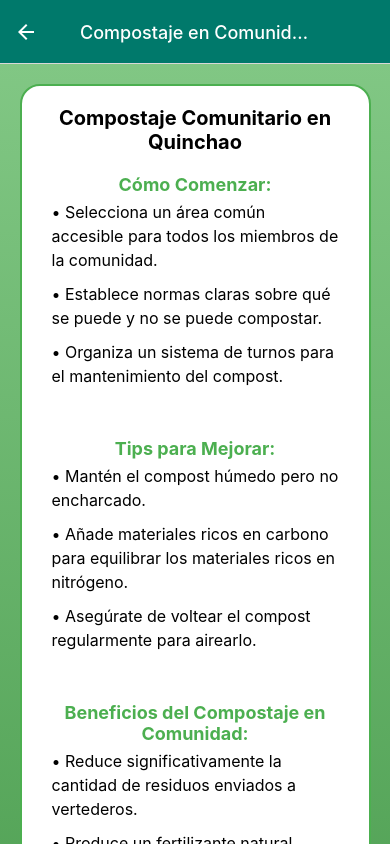
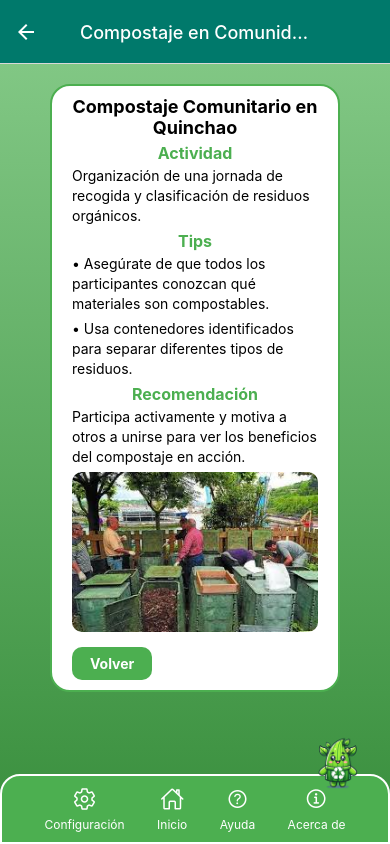
Before and after one commit to MeBustamante/Proyecto-Quinchao-Recicla, a React Native app: screen /CompostajeComunidad in a window 390 px wide. Built offline with nearby package versions, Linux system fonts and the light colour scheme.

Commit message:
modifique compostajeencomunidad

```diff
--- a/Button_Reciclaje/CompostajeComunidad.js
+++ b/Button_Reciclaje/CompostajeComunidad.js
@@ -5,131 +5,98 @@ import MenuInferior from '../Menu_Inferior/MenuInferior';
 
 const CompostajeComunidad = ({ navigation }) => {
     return (
+        <View style={styles.fullScreen}>
+            <LinearGradient colors={['#81C784', '#388E3C']} style={styles.gradientBackground}>
                 <ScrollView style={styles.scrollContainer}>
-            <View style={styles.container}>
-                <LinearGradient colors={['#81C784', '#388E3C']} style={styles.gradientBackground}>
                     <View style={styles.contentContainer}>
-                        <Text style={styles.infoTitle}>Compostaje Comunitario en Quinchao</Text>
-                        <View style={styles.textBlock}>
-                            <Text style={styles.sectionTitle}>Cómo Comenzar:</Text>
+                        <Text style={styles.infoTitleBlack}>Compostaje Comunitario en Quinchao</Text>
+                        <Text style={styles.sectionTitle}>Actividad</Text>
                         <Text style={styles.infoText}>
-                                • Selecciona un área común accesible para todos los miembros de la comunidad.
+                            Organización de una jornada de recogida y clasificación de residuos orgánicos.
+                        </Text>
+                        <Text style={styles.sectionTitle}>Tips</Text>
+                        <Text style={styles.infoText}>
+                            • Asegúrate de que todos los participantes conozcan qué materiales son compostables.
                         </Text>
                         <Text style={styles.infoText}>
-                                • Establece normas claras sobre qué se puede y no se puede compostar.
+                            • Usa contenedores identificados para separar diferentes tipos de residuos.
                         </Text>
+                        <Text style={styles.sectionTitle}>Recomendación</Text>
                         <Text style={styles.infoText}>
-                                • Organiza un sistema de turnos para el mantenimiento del compost.
-                            </Text>
-                        </View>
-                        <View style={styles.textBlock}>
-                            <Text style={styles.sectionTitle}>Tips para Mejorar:</Text>
-                            <Text style={styles.infoText}>
-                                • Mantén el compost húmedo pero no encharcado.
-                            </Text>
-                            <Text style={styles.infoText}>
-                                • Añade materiales ricos en carbono para equilibrar los materiales ricos en nitrógeno.
-                            </Text>
-                            <Text style={styles.infoText}>
-                                • Asegúrate de voltear el compost regularmente para airearlo.
-                            </Text>
-                        </View>
-                        <View style={styles.textBlock}>
-                            <Text style={styles.sectionTitle}>Beneficios del Compostaje en Comunidad:</Text>
-                            <Text style={styles.infoText}>
-                                • Reduce significativamente la cantidad de residuos enviados a vertederos.
-                            </Text>
-                            <Text style={styles.infoText}>
-                                • Produce un fertilizante natural excelente para jardines y espacios comunes.
-                            </Text>
-                            <Text style={styles.infoText}>
-                                • Fomenta un sentido de comunidad y responsabilidad compartida.
-                            </Text>
-                        </View>
-                        <Text style={styles.motivationalText}>
-                            "¡Cada pequeño esfuerzo comunitario suma, juntos construimos un futuro más verde y sostenible!"
+                            Participa activamente y motiva a otros a unirse para ver los beneficios del compostaje en acción.
                         </Text>
                         <Image source={require('../assets/Compostaje2.png')} style={styles.image} />
                         <TouchableOpacity style={styles.backButton} onPress={() => navigation.goBack()}>
                             <Text style={styles.backButtonText}>Volver</Text>
                         </TouchableOpacity>
                     </View>
+                </ScrollView>
+                <MenuInferior />
             </LinearGradient>
-                <MenuInferior />
         </View>
-        </ScrollView>
     );
 };
 
 const styles = StyleSheet.create({
-    scrollContainer: {
+    fullScreen: {
         flex: 1,
-    },
-    container: {
-        flex: 1,
-        alignItems: 'center',
     },
     gradientBackground: {
         flex: 1,
         width: '100%',
         alignItems: 'center',
-        paddingVertical: 20,
+        justifyContent: 'center',
+    },
+    scrollContainer: {
+        flex: 1,
+        width: '100%',
     },
     contentContainer: {
-        width: '90%',
-        alignItems: 'center',
-        padding: 20,
-        backgroundColor: '#ffffff', // Uniform white background
+        alignItems: 'flex-start',
+        backgroundColor: '#fff',
         borderRadius: 20,
         borderWidth: 2,
         borderColor: '#4CAF50',
+        paddingVertical: 10,
+        paddingHorizontal: 20,
+        marginHorizontal: 50,
+        marginTop: 20,
         marginBottom: 20,
     },
-    textBlock: {
+    infoTitleBlack: {
+        fontSize: 18,
+        fontWeight: 'bold',
+        color: 'black', // Title color changed to black
+        textAlign: 'center',
         width: '100%',
-        backgroundColor: '#ffffff', // Ensured all blocks are white
-        borderRadius: 10,
-        padding: 10,
-        marginBottom: 20,
-    },
-    infoTitle: {
-        fontSize: 20,
-        fontWeight: 'bold',
-        color: 'black',
-        textAlign: 'center',
-        marginBottom: 10,
+        marginBottom: 5,
     },
     sectionTitle: {
-        fontSize: 18,
+        fontSize: 16,
         fontWeight: 'bold',
-        color: '#4CAF50', // Green for titles
+        color: '#4CAF50',
         textAlign: 'center',
-        marginBottom: 5,
+        width: '100%',
+        marginBottom: 3,
     },
     infoText: {
-        fontSize: 16,
+        fontSize: 14,
         color: 'black',
         textAlign: 'left',
-        lineHeight: 24,
-        marginBottom: 10,
-    },
-    motivationalText: {
-        fontSize: 16,
-        color: 'black',
-        fontStyle: 'italic',
-        textAlign: 'center',
-        marginBottom: 20,
+        lineHeight: 20,
+        width: '100%',
+        marginBottom: 5,
     },
     image: {
         width: '100%',
-        height: 200,
+        height: 160,
         borderRadius: 10,
-        marginBottom: 20,
+        marginBottom: 15,
     },
     backButton: {
         backgroundColor: '#4CAF50',
-        paddingVertical: 10,
-        paddingHorizontal: 20,
+        paddingVertical: 8,
+        paddingHorizontal: 18,
         borderRadius: 10,
     },
     backButtonText: {
```
Lines whose indentation alone changed are shown as unchanged.
